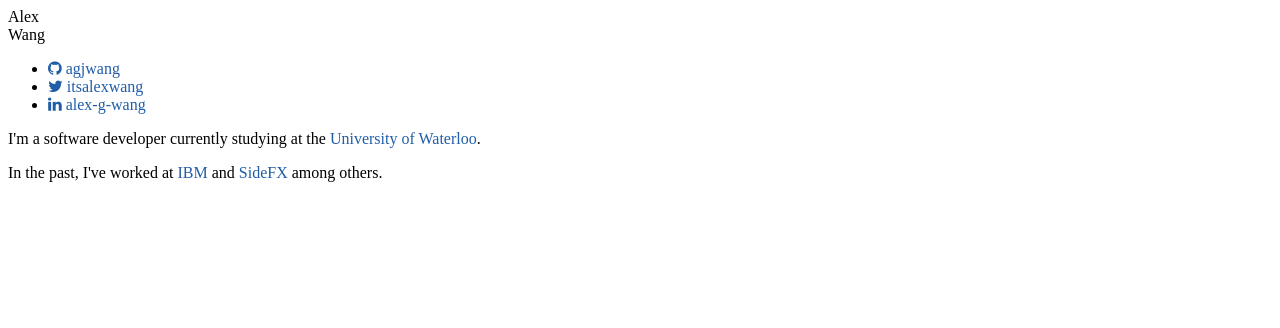
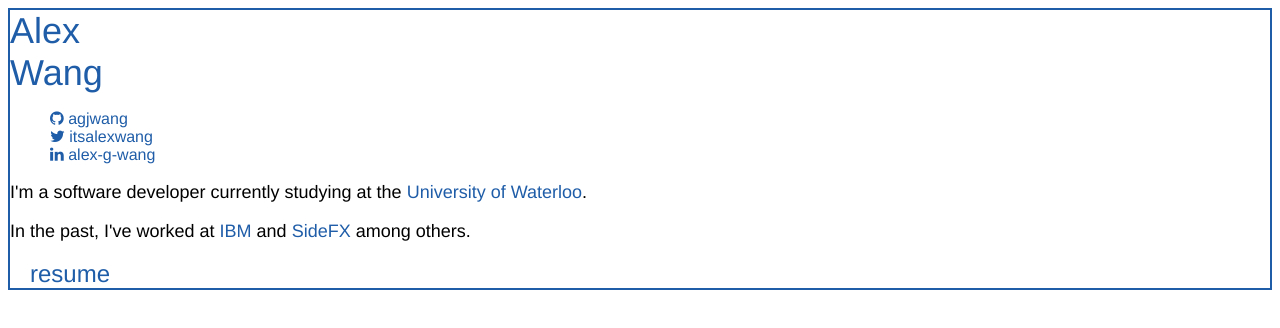
Before and after one commit to agjwang/agjwang.github.io, a plain HTML site: page index.html in a window 1280 px wide. Drawn offline with Linux system fonts and the light colour scheme.

Commit message:
add styling

```diff
--- a/index.html
+++ b/index.html
@@ -6,9 +6,9 @@
         <link rel="stylesheet" href="main.css" />
     </head>
     <body>
-        <div>Alex</div>
-        <div>Wang</div>
-        <ul>
+        <div class="first-name">Alex</div>
+        <div class="last-name">Wang</div>
+        <ul class="contact-info">
             <li>
                 <a href="https://github.com/agjwang">
                     <i class="fa fa-github"></i>
@@ -34,5 +34,6 @@
         <p>
             In the past, I've worked at <a href="https://ibm.com">IBM</a> and <a href="https://sidefx.com">SideFX</a> among others.
         </p>
+        <a class="resume" href="resume.pdf">resume</div>
     </body>
 </html>
--- a/main.css
+++ b/main.css
@@ -17,3 +17,37 @@ a:hover {
 a:active {
 	color: rgb(31, 93, 168);
 }
+
+ul {
+    list-style-type: none;
+}
+
+body {
+    font-family: "Helvetica Neue", "Helvetica", "Arial", sans-serif;
+    background-color: rgb(255, 255, 255);
+    border: 2px solid rgb(31, 93, 168);
+}
+
+p {
+    font-size: 18px;
+}
+
+.first-name {
+    font-size: 36px;
+    font-weight: 500;
+    color: rgb(31, 93, 168);
+}
+
+.last-name {
+    font-size: 36px;
+    font-weight: 300;
+    color: rgb(31, 93, 168);
+}
+
+.resume {
+    border-radius: 25px;
+    padding: 20px;
+    width: 200px;
+    height: 100px;
+    font-size: 24px;
+}
```
